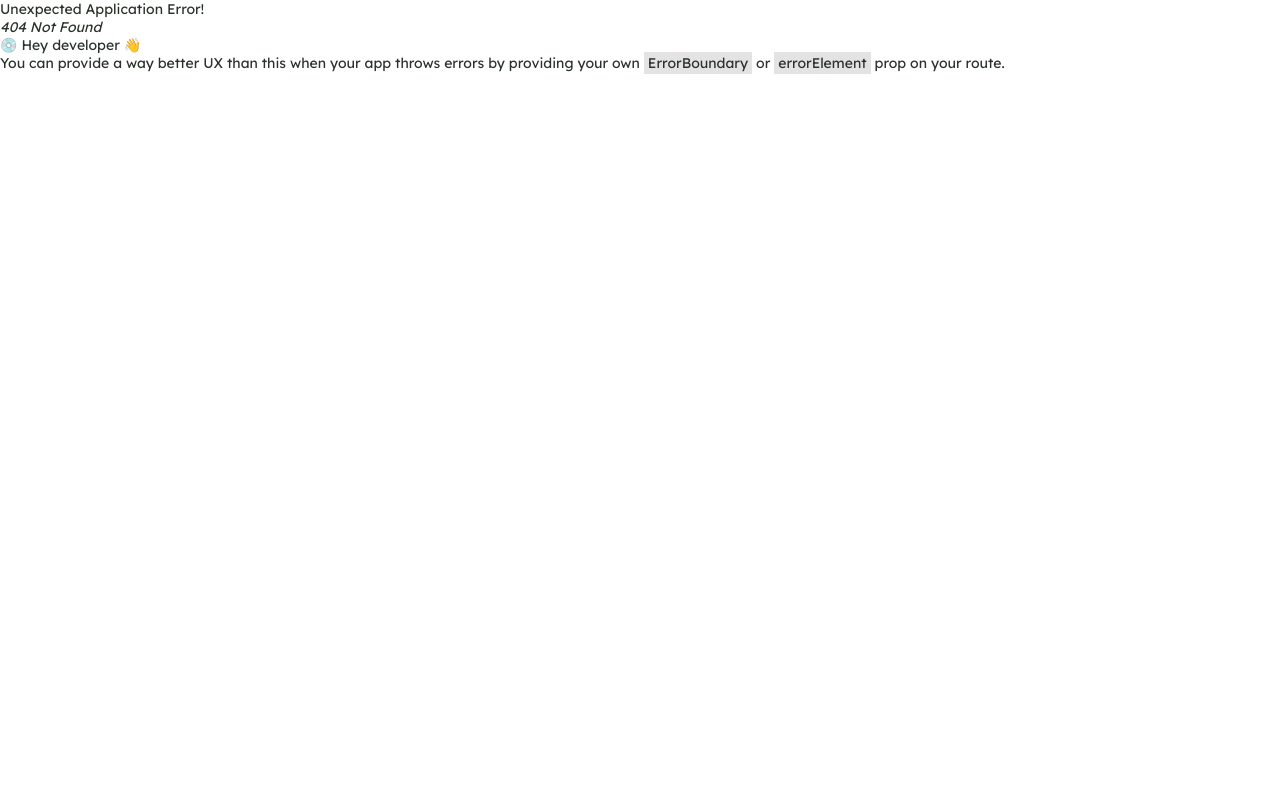
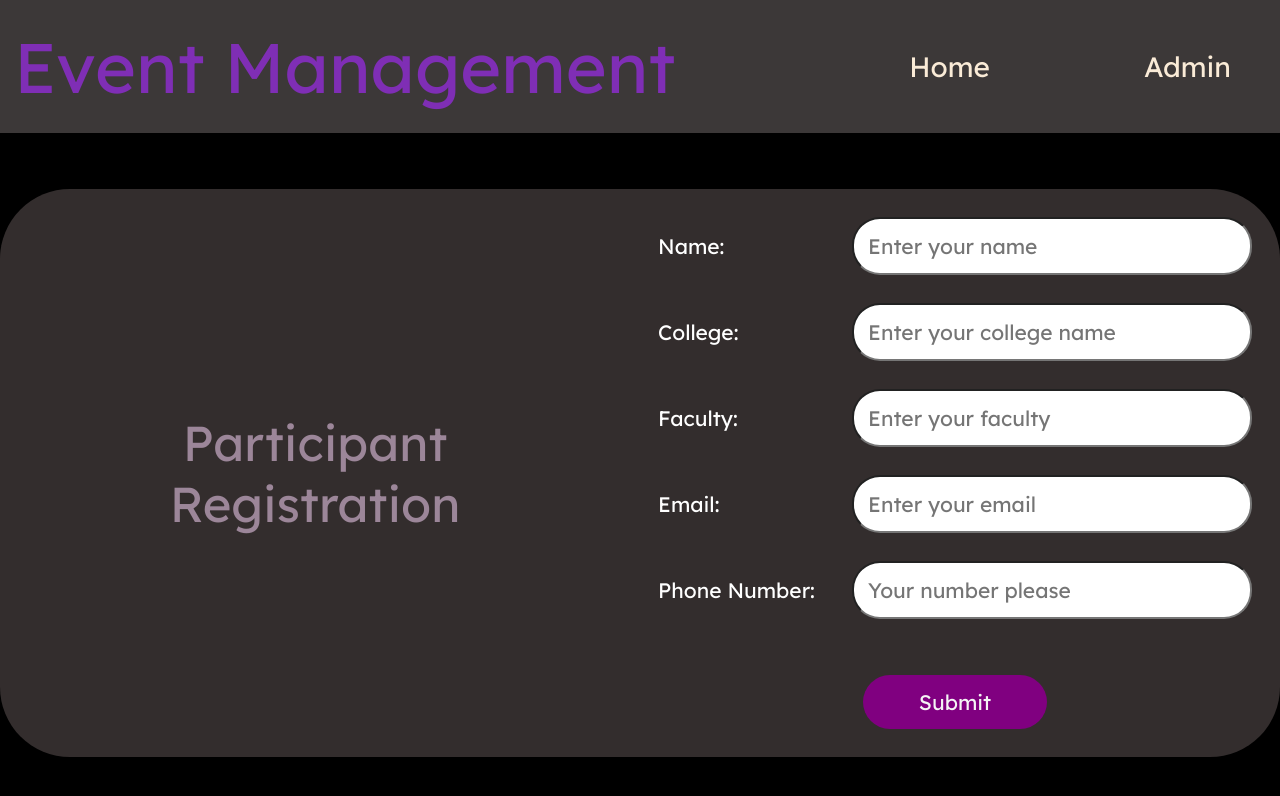
Before and after one commit to samrat-dotel/iCES-event-management, a React (Vite) app: page /event/1/register in a window 1280 px wide. Before the commit this address had no page. Shown: the top 796 px of the page. Built offline with nearby package versions, Linux system fonts and the light colour scheme.

Commit message:
not able to integrate register page with axios error

```diff
--- a/src/pages/Event/Event.jsx
+++ b/src/pages/Event/Event.jsx
@@ -71,7 +71,7 @@ const Event = () => {
             <Link
               className={styles.button}
               type="button"
-              to={`/register/${event.id}`}
+              to={`/event/${event.id}/register`}
             >
               Register now
             </Link>
--- a/src/pages/Register/Register.jsx
+++ b/src/pages/Register/Register.jsx
@@ -1,9 +1,12 @@
 import React, { useState } from "react";
 import Navbar from "../../components/Navbar";
+import { useParams } from "react-router-dom";
 import styles from "./Register.module.css";
-import EventList from "../../datas/events";
+import axios from "axios";
 
 const Register = () => {
+  const { eventId } = useParams();
+
   const [name, setName] = useState("");
   const [college, setCollege] = useState("");
   const [faculty, setFaculty] = useState("");
@@ -24,16 +27,28 @@ const Register = () => {
       college: college,
       faculty: faculty,
       email: email,
-      phone: phone,
+      phone_no: phone,
+      event_id: eventId,
     };
     console.log("Participants Detail:", participantsDetail);
+    axios
+      .post(`http://localhost:3000/participants`, participantsDetail, {
+        headers: {
+          "Content-Type": "application/json",
+        },
+      })
+      .then(() => {
+        console.log("Registration successful");
+      })
+      .catch((error) => {
+        console.error("Error occurred during registration:", error);
+      });
   };
 
   return (
     <section className={styles.main}>
       <Navbar />
       <div className={styles.container}>
-        {" "}
         <div className={styles.header}>
           <h2 className={styles.title}>Participant Registration</h2>
         </div>
--- a/src/routes/routes.jsx
+++ b/src/routes/routes.jsx
@@ -8,5 +8,5 @@ export const routes = [
   { path: "/", element: <Home /> },
   { path: "/admin", element: <Admin /> },
   { path: "/event/:eventId", element: <Event /> },
-  { path: "/register/:eventId", element: <Register /> },
+  { path: "/event/:eventId/register", element: <Register /> },
 ];
```
